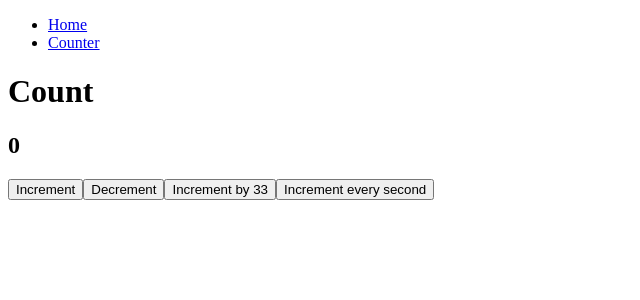
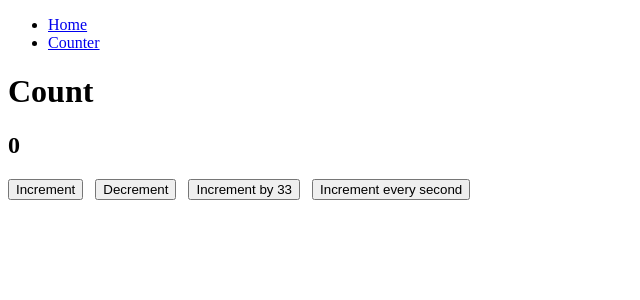
Before and after one commit to mastapegs/react-sandbox, a React (Vite) app: page /counter in a window 1280 px wide. Shown: the top 300 px of the page, without its empty margins (0-640 px from the left). Built offline with nearby package versions, Linux system fonts and the light colour scheme.

Commit message:
add flex and refactor button data

```diff
--- /dev/null
+++ b/src/feature/counter/Counter.module.css
@@ -0,0 +1,4 @@
+.buttonSetContainer {
+  display: flex;
+  gap: 12px;
+}
--- a/src/feature/counter/Counter.tsx
+++ b/src/feature/counter/Counter.tsx
@@ -7,6 +7,7 @@ import {
   selectCount,
   selectIncrementOn,
 } from "./counterSlice";
+import classes from "./Counter.module.css";
 
 export const Counter = () => {
   const dispatch = useAppDispatch();
@@ -14,22 +15,34 @@ export const Counter = () => {
   const incrementOn = useAppSelector(selectIncrementOn);
 
   const amountToIncrement = 33;
+  const buttonsData = [
+    { text: "Increment", onClick: () => dispatch(increment()) },
+    { text: "Decrement", onClick: () => dispatch(decrement()) },
+    {
+      text: `Increment by ${amountToIncrement}`,
+      onClick: () => dispatch(incrementByAmount(amountToIncrement)),
+    },
+    {
+      text: "Increment every second",
+      onClick: () => dispatch(incrementEverySecond()),
+      disabled: incrementOn,
+    },
+  ];
+  const buttons = buttonsData.map((data) => (
+    <button
+      id={data.text}
+      onClick={data.onClick}
+      disabled={data.disabled !== undefined ? data.disabled : false}
+    >
+      {data.text}
+    </button>
+  ));
 
   return (
     <>
       <h1>Count</h1>
       <h2>{count}</h2>
-      <button onClick={() => dispatch(increment())}>Increment</button>
-      <button onClick={() => dispatch(decrement())}>Decrement</button>
-      <button onClick={() => dispatch(incrementByAmount(amountToIncrement))}>
-        Increment by {amountToIncrement}
-      </button>
-      <button
-        disabled={incrementOn}
-        onClick={() => dispatch(incrementEverySecond())}
-      >
-        Increment every second
-      </button>
+      <div className={classes.buttonSetContainer}>{buttons}</div>
     </>
   );
 };
```
